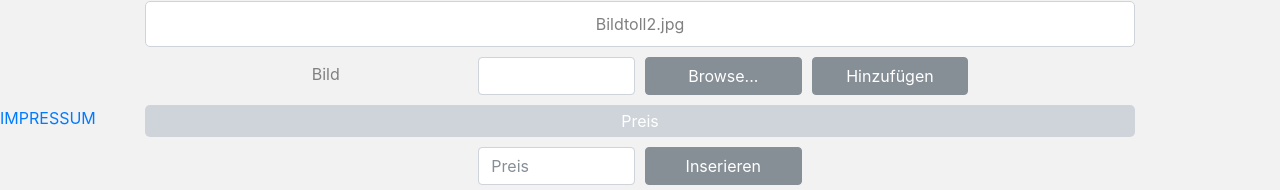
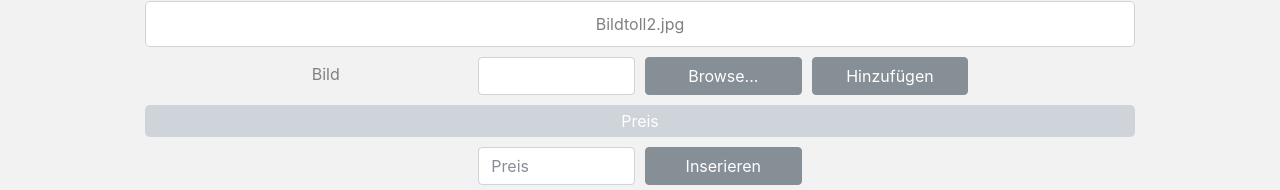
Before and after one commit to RBEGamer/Rent-a-Drahtesel, a Node project: template src/backend/controllers/newbike/newbike.ejs in a window 1280 px wide. Shown: the part 670-860 px from the top of the page. Run offline with Node 20 templates, Linux system fonts and the light colour scheme; the template is opened without the code that fills it, so the values that code supplies are empty; some libraries are stand-ins or nearby versions.

Commit message:
imp remove

```diff
--- a/src/backend/views/partials/footer.ejs
+++ b/src/backend/views/partials/footer.ejs
@@ -1 +1 @@
-<footer style="position:absolute;bottom:0;"><a href='impressum' style="text-align: center;margin-left: auto;margin-right: auto;">IMPRESSUM</a></footer>
+<!-- <footer style="position:absolute;bottom:0;"><a href='impressum' style="text-align: center;margin-left: auto;margin-right: auto;">IMPRESSUM</a></footer> !>
```
